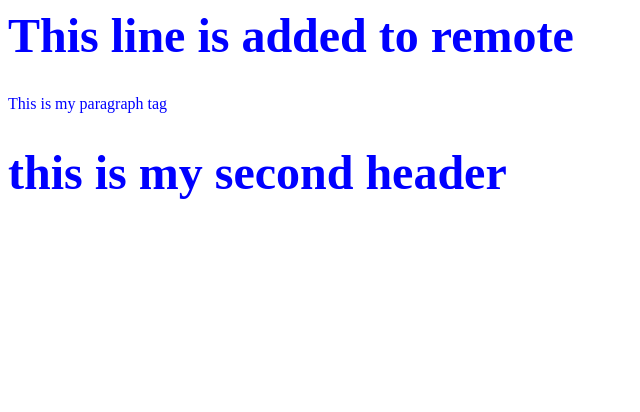
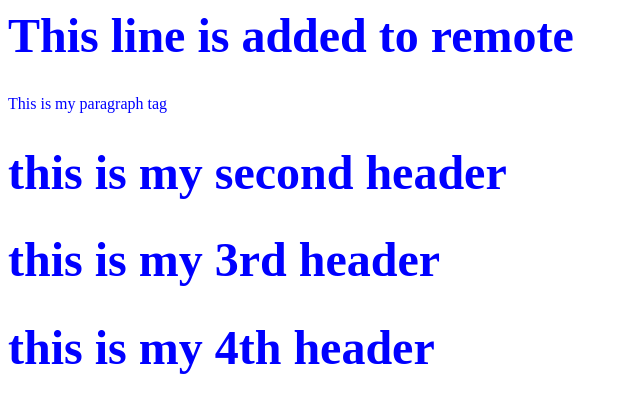
Before and after one commit to balu7483/SshRemoteRepo, a plain HTML site: page index.html in a window 1280 px wide. Shown: the whole page, without its empty margins (0-640 px from the left). Drawn offline with Linux system fonts and the light colour scheme.

Commit message:
Added header 3rd and 4th'

```diff
--- a/index.html
+++ b/index.html
@@ -10,5 +10,7 @@ p {color:blue}
 		<h1> This line is added to remote </h1>
 		<p> This is my paragraph tag </p>
 		<h1> this is my second header </h1>
+		<h1> this is my 3rd header</h1>
+		<h1> this is my 4th header</h1>
 	</body>
 </html>
```
